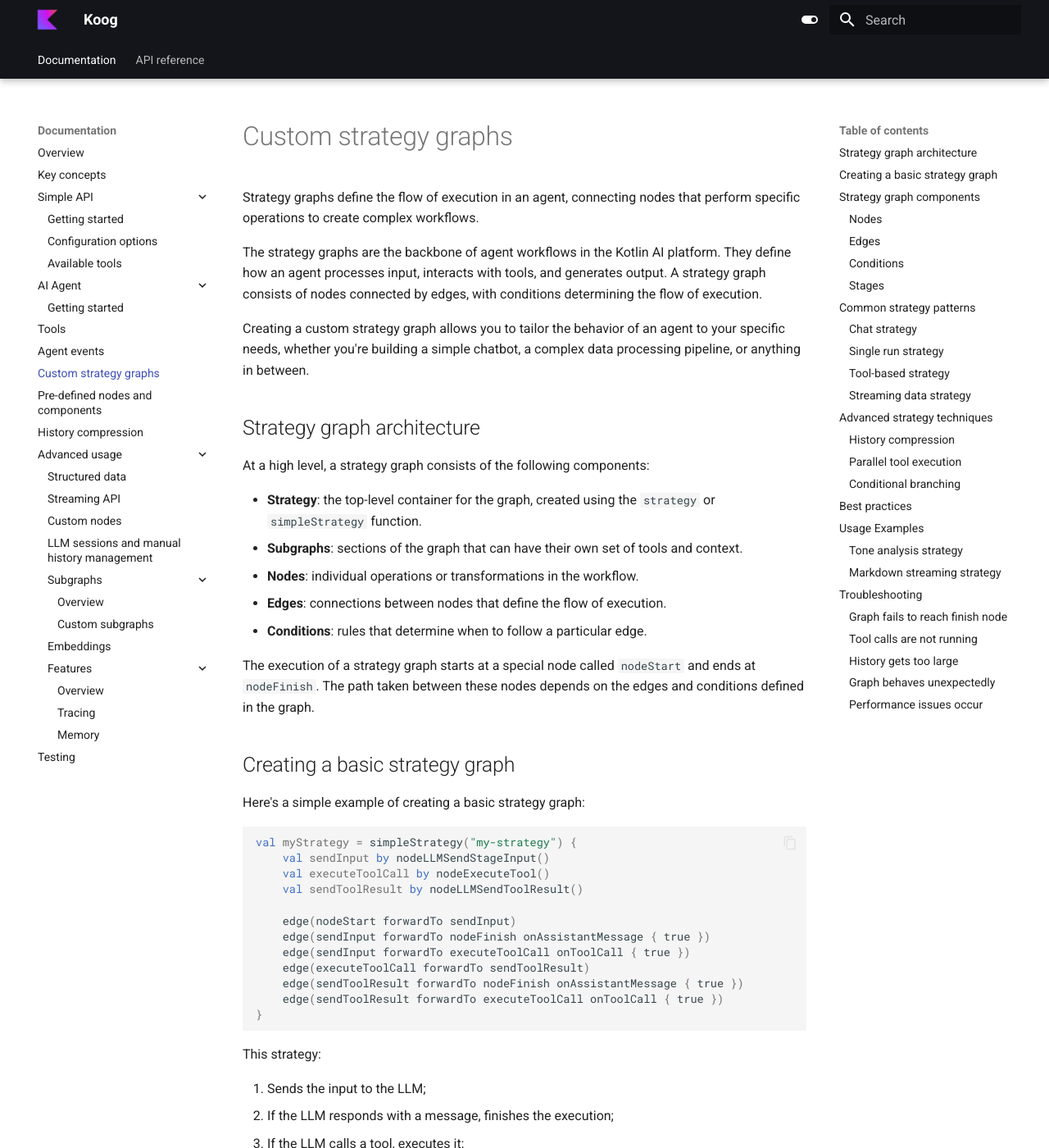
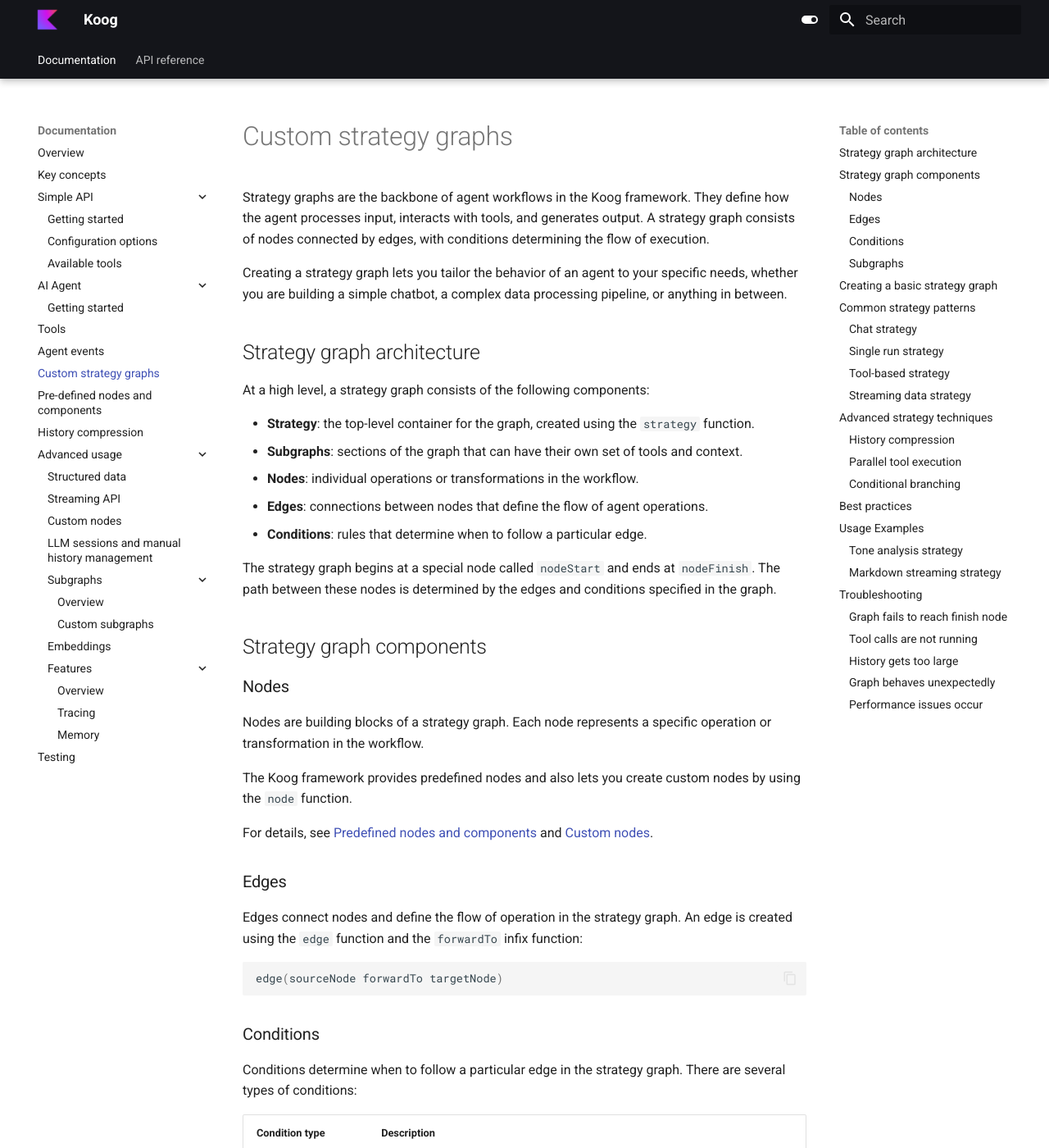
Before and after one commit to JetBrains/koog-docs, an MkDocs documentation site: the page built from docs/custom-strategy-graphs.md, in a window 1280 px wide and 1400 px high. Shown: the whole window at 82% size. Built offline with MkDocs 1.6.1 and Material for MkDocs 9.7.7, drawn with Linux system fonts in a browser that asks for light colours; some of the changed text lies outside the part shown.

Commit message:
[JBAI-13836] Update Сustom strategy graphs

````diff
--- a/docs/custom-strategy-graphs.md
+++ b/docs/custom-strategy-graphs.md
@@ -1,31 +1,111 @@
 # Custom strategy graphs
 
-Strategy graphs define the flow of execution in an agent, connecting nodes that perform specific operations to create
-complex workflows.
-
-The strategy graphs are the backbone of agent workflows in the Kotlin AI platform. They define how an agent processes input,
+Strategy graphs are the backbone of agent workflows in the Koog framework. They define how the agent processes input,
 interacts with tools, and generates output. A strategy graph consists of nodes connected by edges, with conditions
 determining the flow of execution.
 
-Creating a custom strategy graph allows you to tailor the behavior of an agent to your specific needs, whether you're
+Creating a strategy graph lets you tailor the behavior of an agent to your specific needs, whether you are
 building a simple chatbot, a complex data processing pipeline, or anything in between.
 
 ## Strategy graph architecture
 
 At a high level, a strategy graph consists of the following components:
 
-- **Strategy**: the top-level container for the graph, created using the `strategy` or `simpleStrategy` function.
+- **Strategy**: the top-level container for the graph, created using the `strategy` function.
 - **Subgraphs**: sections of the graph that can have their own set of tools and context.
 - **Nodes**: individual operations or transformations in the workflow.
-- **Edges**: connections between nodes that define the flow of execution.
+- **Edges**: connections between nodes that define the flow of agent operations.
 - **Conditions**: rules that determine when to follow a particular edge.
 
-The execution of a strategy graph starts at a special node called `nodeStart` and ends at `nodeFinish`. The path taken
-between these nodes depends on the edges and conditions defined in the graph.
+The strategy graph begins at a special node called `nodeStart` and ends at `nodeFinish`.
+The path between these nodes is determined by the edges and conditions specified in the graph.
+
+## Strategy graph components
+
+### Nodes
+
+Nodes are building blocks of a strategy graph. Each node represents a specific operation or transformation in the
+workflow.
+
+The Koog framework provides predefined nodes and also lets you create custom nodes by using the `node` function.
+
+For details, see [Predefined nodes and components](nodes-and-components.md) and [Custom nodes](custom-nodes.md).
+
+### Edges
+
+Edges connect nodes and define the flow of operation in the strategy graph.
+An edge is created using the `edge` function and the `forwardTo` infix function:
+
+```kotlin
+edge(sourceNode forwardTo targetNode)
+```
+
+### Conditions
+
+Conditions determine when to follow a particular edge in the strategy graph. There are several types of conditions:
+
+| Condition type      | Description                                                                              |
+|---------------------|------------------------------------------------------------------------------------------|
+| onCondition         | A general-purpose condition that takes a lambda expression that returns a boolean value. |
+| onToolCall          | A condition that matches when the LLM calls a tool.                                      |
+| onAssistantMessage  | A condition that matches when the LLM responds with a message.                           |
+| onMultipleToolCalls | A condition that matches when the LLM calls multiple tools.                              |
+| onToolNotCalled     | A condition that matches when the LLM does not call a tool.                              |
+
+You can transform the output before passing it to the target node by using the `transformed` function:
+
+```kotlin
+edge(sourceNode forwardTo targetNode
+        onCondition { input -> input.length > 10 }
+        transformed { input -> input.uppercase() }
+)
+```
+
+### Subgraphs
+
+Subgraphs are sections of the strategy graph that operate with their own set of tools and context.
+The strategy graph can contain multiple subgraphs. Each subgraph is defined by using the `subgraph` function:
+
+```kotlin
+val strategy = strategy("strategy-name") {
+    val firstSubgraph by subgraph("first") {
+        // Define nodes and edges for this subgraph
+    }
+    val secondSubgraph by subgraph("second") {
+        // Define nodes and edges for this subgraph
+    }
+}
+```
+A subgraph can use any tool from a tool registry.
+However, you can specify a subset of tools from this registry that can be used in the subgraph and pass it as an argument to the `subgraph` function:
+
+```kotlin
+val strategy = strategy("strategy-name") {
+    val firstSubgraph by subgraph(
+        name = "first",
+        tools = listOf(ToolName)
+    ) {
+        // Define nodes and edges for this subgraph
+    }
+   // Define other subgraphs
+}
+```
 
 ## Creating a basic strategy graph
 
-Here's a simple example of creating a basic strategy graph:
+The basic strategy graph operates as follows:
+
+1. Sends the input to the LLM.
+2. If the LLM responds with a message, finishes the process.
+3. If the LLM calls a tool, runs the tool.
+4. Sends the tool result back to the LLM.
+5. If the LLM responds with a message, finishes the process.
+6. If the LLM calls another tool, runs the tool, and the process repeats from step 4.
+
+![basic-strategy-graph](img/basic-strategy-graph.png)
+
+
+Here is an example of a basic strategy graph:
 
 ```kotlin
 val myStrategy = simpleStrategy("my-strategy") {
@@ -42,84 +122,6 @@
 }
 ```
 
-This strategy:
-
-1. Sends the input to the LLM;
-2. If the LLM responds with a message, finishes the execution;
-3. If the LLM calls a tool, executes it;
-4. Sends the tool result back to the LLM;
-5. If the LLM responds with a message, finishes the execution;
-6. If the LLM calls another tool, executes it, then the actions repeat from point 4.
-
-We can visualize the graph as follows:
-
-![scheme](img/scheme.png)
-
-## Strategy graph components
-
-### Nodes
-
-Nodes are the building blocks of a strategy graph. Each node represents a specific operation or transformation in the
-workflow. The Kotlin AI platform provides [several predefined nodes](nodes-and-components.md), and you can also create [custom nodes](custom-nodes.md).
-
-Here are some commonly used predefined nodes:
-
-- `nodeLLMSendStageInput`: Sends the stage input to the LLM and gets a response.
-- `nodeExecuteTool`: Executes a tool call and returns the result.
-- `nodeLLMSendToolResult`: Sends a tool result to the LLM and gets a response.
-- `nodeLLMCompressHistory`: Compresses the conversation history to reduce token usage.
-
-You can also create custom nodes using the `node` function:
-
-```kotlin
-val myCustomNode by node<String, Int> { input ->
-    // Custom logic here
-    input.length // Return the length of the input string
-}
-```
-
-### Edges
-
-Edges connect nodes and define the flow of execution in the strategy graph. An edge is created using the `edge` function
-and the `forwardTo` infix function:
-
-```kotlin
-edge(sourceNode forwardTo targetNode)
-```
-
-You can also add conditions to edges to determine when to follow them:
-
-```kotlin
-edge(sourceNode forwardTo targetNode onCondition { input -> input.length > 10 })
-```
-
-### Conditions
-
-Conditions determine when to follow a particular edge in the strategy graph. There are several types of conditions:
-
-- `onCondition`: A general-purpose condition that takes a lambda returning a boolean.
-- `onToolCall`: A condition that matches when the LLM calls a tool.
-- `onAssistantMessage`: A condition that matches when the LLM responds with a message.
-
-You can also transform the output before passing it to the target node:
-
-```kotlin
-edge(sourceNode forwardTo targetNode onCondition { input -> input.length > 10 } transformed { input -> input.uppercase() })
-```
-
-### Stages
-
-Stages are sections of the strategy graph that can have their own set of tools and context. A stage is created using the
-`stage` function:
-
-```kotlin
-stage(
-    name = "my-stage",
-    tools = listOf(myTool1, myTool2)
-) {
-    // Define nodes and edges for this stage
-}
-```
 
 ## Common strategy patterns
 
````
Also changed, not shown: docs/img/basic-strategy-graph.png (added).
